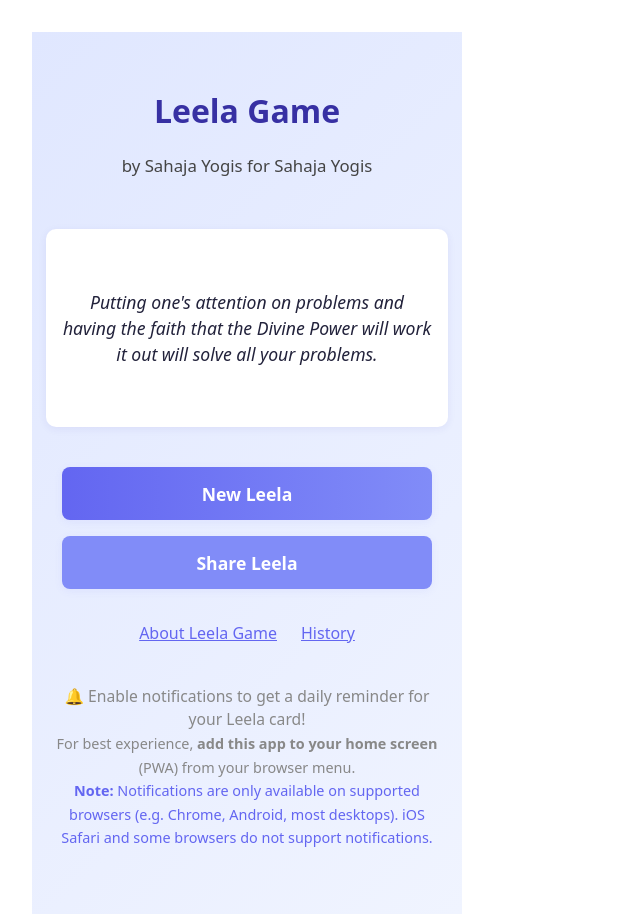
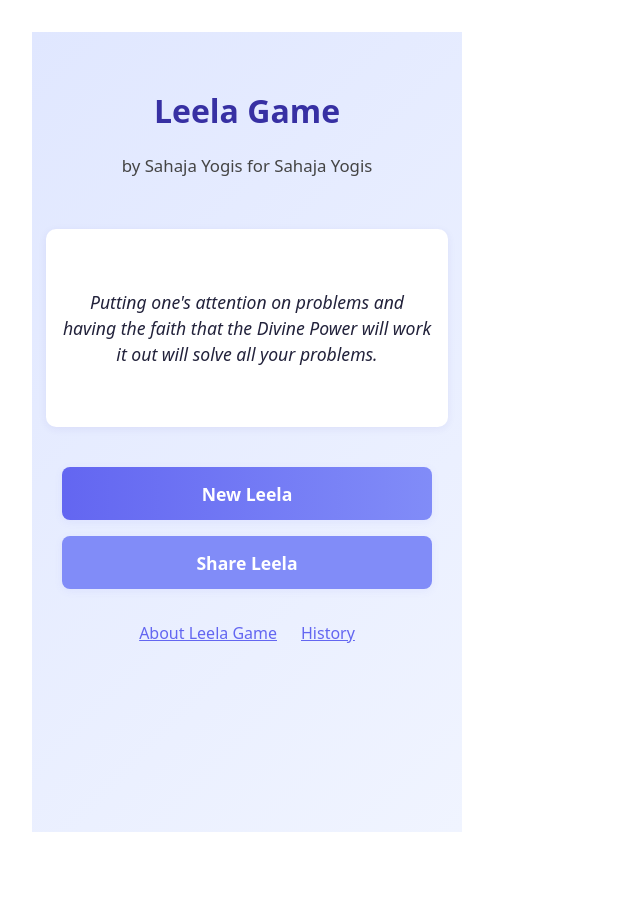
Before and after one commit to sahajisy/Leela-Game, a React (Vite) app: page / in a window 1280 px wide. Shown: the whole page, without its empty margins (0-640 px from the left). After the commit the page ends 832 px from the top, so only its background shows below. Built offline with nearby package versions, Linux system fonts and the light colour scheme.

Commit message:
Remove notification and PWA message from main page (now only on About page)

```diff
--- a/src/App.jsx
+++ b/src/App.jsx
@@ -220,13 +220,7 @@ function App() {
         </a>
       </div>
       <div style={{ marginTop: '2.5rem', color: '#888', fontSize: '0.98rem' }}>
-        <span role="img" aria-label="bell">🔔</span> Enable notifications to get a daily reminder for your Leela card!<br />
-        <span style={{ fontSize: '0.92em' }}>
-          For best experience, <b>add this app to your home screen</b> (PWA) from your browser menu.<br/>
-          <span style={{color:'#6366f1'}}>
-            <b>Note:</b> Notifications are only available on supported browsers (e.g. Chrome, Android, most desktops). iOS Safari and some browsers do not support notifications.
-          </span>
-        </span>
+        {/* Notification and PWA message moved to About page */}
       </div>
     </div>
   )
--- a/src/LeelaGame.jsx
+++ b/src/LeelaGame.jsx
@@ -20,6 +20,15 @@ function LeelaGame() {
         <a href="/history" style={{ color: '#6366f1', textDecoration: 'underline', fontSize: '0.98rem', marginTop: '1.2rem', display: 'inline-block' }}>
           View History
         </a>
+        <br/>
+        <span style={{color:'#6366f1'}}>
+          <b>Note:</b> Notifications are only available on supported browsers (e.g. Chrome, Android, most desktops). iOS Safari and some browsers do not support notifications.
+        </span>
+        <br/>
+        <span style={{color:'#6366f1', display:'block', marginTop:'1.2rem'}}>
+          <span role="img" aria-label="bell">🔔</span> Enable notifications to get a daily reminder for your Leela card!<br />
+          For best experience, <b>add this app to your home screen</b> (PWA) from your browser menu.
+        </span>
       </p>
     </div>
   );
```
